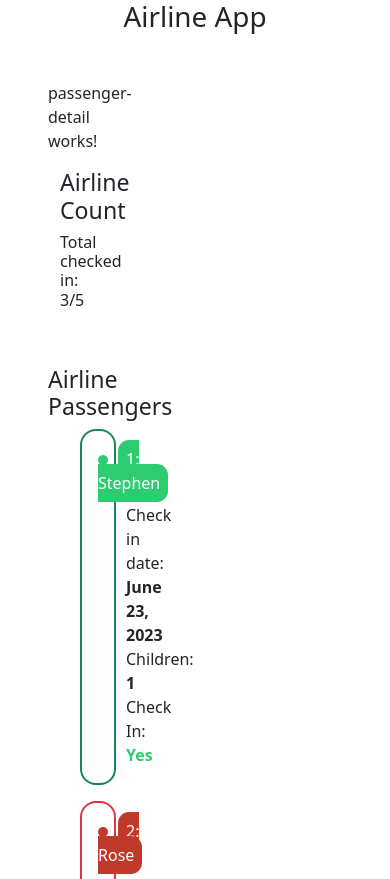
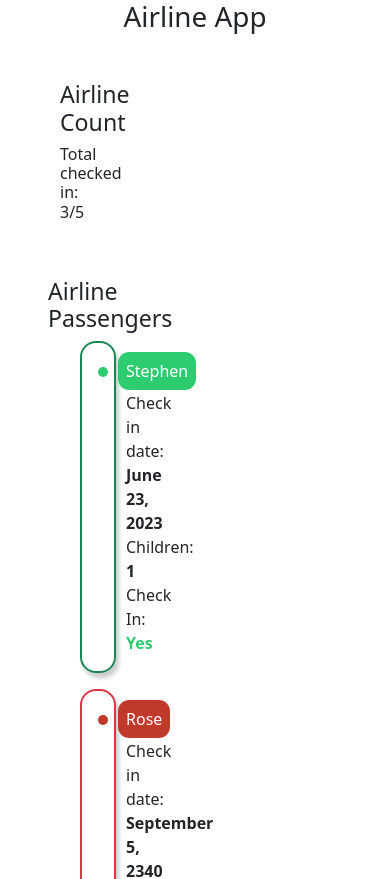
Before and after one commit to JuriLu/Airline, an Angular app in the folder Airline/: page / in a window 390 px wide. Shown: the top 879 px of the page. Built offline with nearby package versions, Linux system fonts and the light colour scheme.

Commit message:
Moving logic to specific component

```diff
--- a/Airline/src/app/passenger-dashboard/components/passenger-detail/passenger-detail.component.html
+++ b/Airline/src/app/passenger-dashboard/components/passenger-detail/passenger-detail.component.html
@@ -1 +1,29 @@
-<p>passenger-detail works!</p>
+<!--  STATUS -->
+<span class="status"
+     [ngClass]=" {
+     'checked-in': details.checkedIn,
+     'checked-out': !details.checkedIn
+     }"
+
+></span>
+<!-- NAME -->
+<span
+     class="my-0 text-white p-2"
+     [ngStyle]="{
+     backgroundColor:(details.checkedIn ? '#2ecc71':'#c0392b'),
+     borderRadius:'0.7rem'
+     }">
+{{details.fullname}}</span>
+
+<!-- OTHER DATA -->
+<div class="container mt-2 mx-3">
+  <div class="date">
+      {{ 'Check in date'}}: <span class="fw-bold">{{ details.checkInDate ? (details.checkInDate | date:'longDate') : 'Not checked In' }}</span>
+  </div>
+  <div class="children">
+       {{ 'Children' }}: <span class="fw-bold">{{ details.children?.length || 0}}</span>
+  </div>
+  <div class="isCheckedIn">
+       {{ 'Check In' }}: <span class="fw-bold" [ngStyle]="{color: (details.checkedIn ? '#2ecc71':'#c0392b')}">{{ details.checkedIn ? 'Yes' : "No"}}</span>
+  </div>
+</div>
--- a/Airline/src/app/passenger-dashboard/components/passenger-detail/passenger-detail.component.scss
+++ b/Airline/src/app/passenger-dashboard/components/passenger-detail/passenger-detail.component.scss
@@ -0,0 +1,12 @@
+.status{
+     width: 10px;
+     height: 10px;
+     background-color: #c0392b;
+     display: block;
+     margin: 8px 10px 0 0;
+     float: left;
+     border-radius: 50%;
+     &.checked-in{
+          background: #2ecc71;
+     }
+}
--- a/Airline/src/app/passenger-dashboard/components/passenger-detail/passenger-detail.component.ts
+++ b/Airline/src/app/passenger-dashboard/components/passenger-detail/passenger-detail.component.ts
@@ -7,6 +7,7 @@ import { Passenger } from '../../interfaces/passenger.interface';
   styleUrls: ['./passenger-detail.component.scss']
 })
 export class PassengerDetailComponent {
+  @Input() details!: Passenger
 
 constructor(){}
 }
--- a/Airline/src/app/passenger-dashboard/containers/passenger-dashboard/passenger-dashboard.component.html
+++ b/Airline/src/app/passenger-dashboard/containers/passenger-dashboard/passenger-dashboard.component.html
@@ -1,52 +1,18 @@
 <div class="container mx-0 px-5 col-4 mt-5 app">
+          <!-- PASSENGER COUNTER -->
      <div class="row  mb-5">
-          <app-passenger-detail class="col-md-6"></app-passenger-detail>
-          <app-passenger-count class="col-md-6" [items]="passengers"></app-passenger-count>
+          <app-passenger-count class="col-md-6" [items]="Passengers"></app-passenger-count>
      </div>
 
      <h3>Airline Passengers</h3>
      <ul>
           <!-- PASSENGER CARD -->
           <li
-          class="mb-3
-           p-3
-           border
-           border-2
-           border-primary
-           rounded-4"
+          class="mb-3 p-3 border border-2 border-primary rounded-4"
            [ngClass]="{'border-success':passenger.checkedIn,'border-danger': !passenger.checkedIn}"
-          *ngFor="let passenger of passengers;
-          let i = index">
-
-          <!--  STATUS -->
-             <span class="status"
-                  [ngClass]=" {
-                  'checked-in': passenger.checkedIn,
-                  'checked-out': !passenger.checkedIn
-                  }"
-
-             ></span>
-          <!-- NAME -->
-             <span
-              class="my-0 text-white p-2"
-              [ngStyle]="{
-               backgroundColor:(passenger.checkedIn ? '#2ecc71':'#c0392b'),
-               borderRadius:'0.7rem'
-             }">
-             {{ i + 1 }}: {{passenger.fullname}}</span>
-
-          <!-- OTHER DATA -->
-              <div class="container mt-2 mx-3">
-                    <div class="date">
-                        {{ 'Check in date'}}: <span class="fw-bold">{{ passenger.checkInDate ? (passenger.checkInDate | date:'longDate') : 'Not checked In' }}</span>
-                    </div>
-                    <div class="children">
-                         {{ 'Children' }}: <span class="fw-bold">{{ passenger.children?.length || 0}}</span>
-                    </div>
-                    <div class="isCheckedIn">
-                         {{ 'Check In' }}: <span class="fw-bold" [ngStyle]="{color:(passenger.checkedIn ? '#2ecc71':'#c0392b')}">{{ passenger.checkedIn ? 'Yes' : "No"}}</span>
-                    </div>
-              </div>
+          *ngFor="let passenger of Passengers"
+          >
+          <app-passenger-detail  [details]="passenger"></app-passenger-detail>
           </li>
      </ul>
 </div>
--- a/Airline/src/app/passenger-dashboard/containers/passenger-dashboard/passenger-dashboard.component.scss
+++ b/Airline/src/app/passenger-dashboard/containers/passenger-dashboard/passenger-dashboard.component.scss
@@ -1,28 +1,13 @@
-ul{
-     list-style-type:none;
-}
+ul{list-style-type:none;}
 li{
      border-width: 3rem;
+     transition: 0.25s;
+     box-shadow: 3px 5px 4px rgba(0, 0, 0, 0.2);
 }
-.app{
-
+li:hover{
+     cursor: pointer;
+     box-shadow: 10px 12px 11px rgba(0, 0, 0, 0.2);
+     transform: scale3d(1.05,1.05,1.05);
+     transition: 0.25s;
 }
-
-.status{
-     width: 10px;
-     height: 10px;
-     background-color: #c0392b;
-     display: block;
-     margin: 8px 10px 0 0;
-     float: left;
-     border-radius: 50%;
-     &.checked-in{
-          background: #2ecc71;
-     }
-}
-
-
-//   SAME AS LINE 12
-// .status.checked-in{
-//      background: #2ecc71;
-// }
+.app{}
--- a/Airline/src/app/passenger-dashboard/containers/passenger-dashboard/passenger-dashboard.component.ts
+++ b/Airline/src/app/passenger-dashboard/containers/passenger-dashboard/passenger-dashboard.component.ts
@@ -11,14 +11,14 @@ import { TestBed } from '@angular/core/testing';
 })
 export class PassengerDashboardComponent implements OnInit {
 
-  passengers: Passenger[] = []
+  Passengers: Passenger[] = []
 
   constructor(){
 
   }
 
   ngOnInit(): void {
-    this.passengers = [
+    this.Passengers = [
        {
     id:1,
     fullname: 'Stephen',
```
Also changed, not shown: Airline/src/app/passenger-dashboard/components/passenger-count/passenger-count.component.ts (+3 -9 lines).
